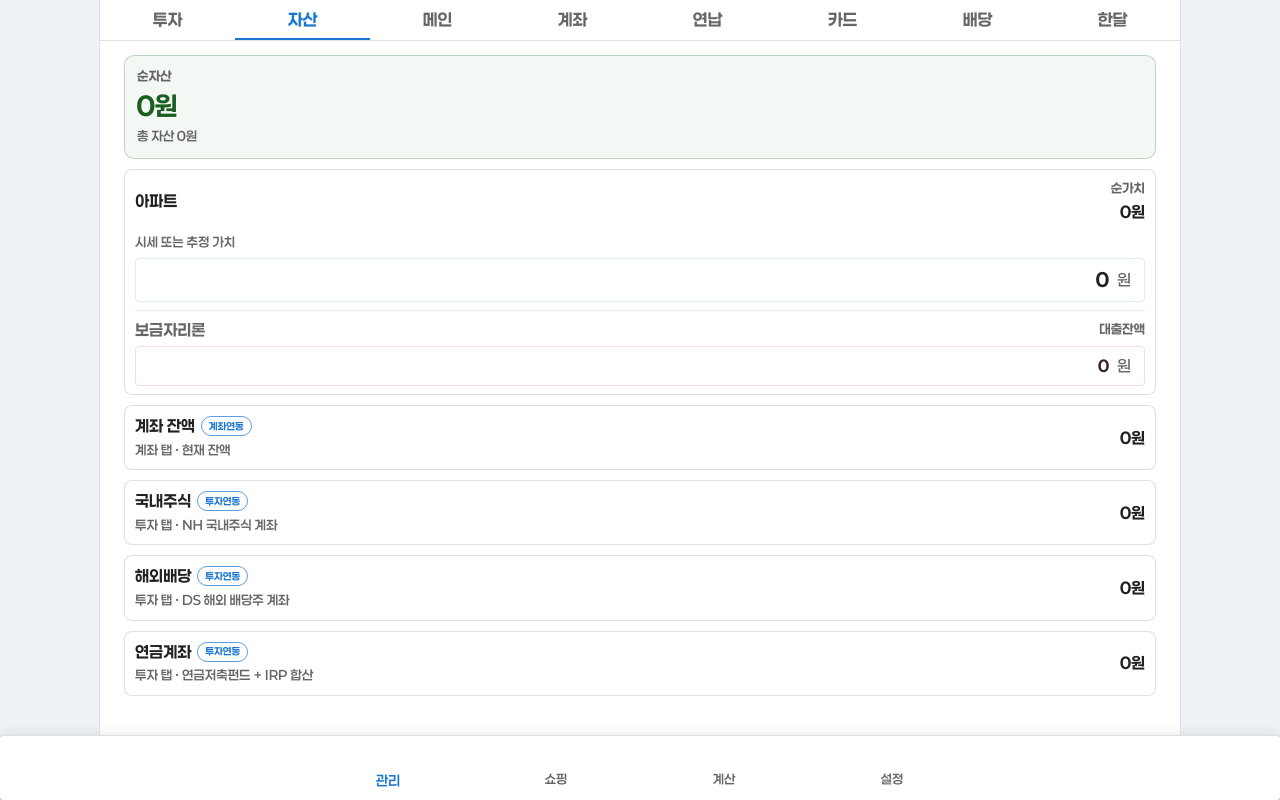
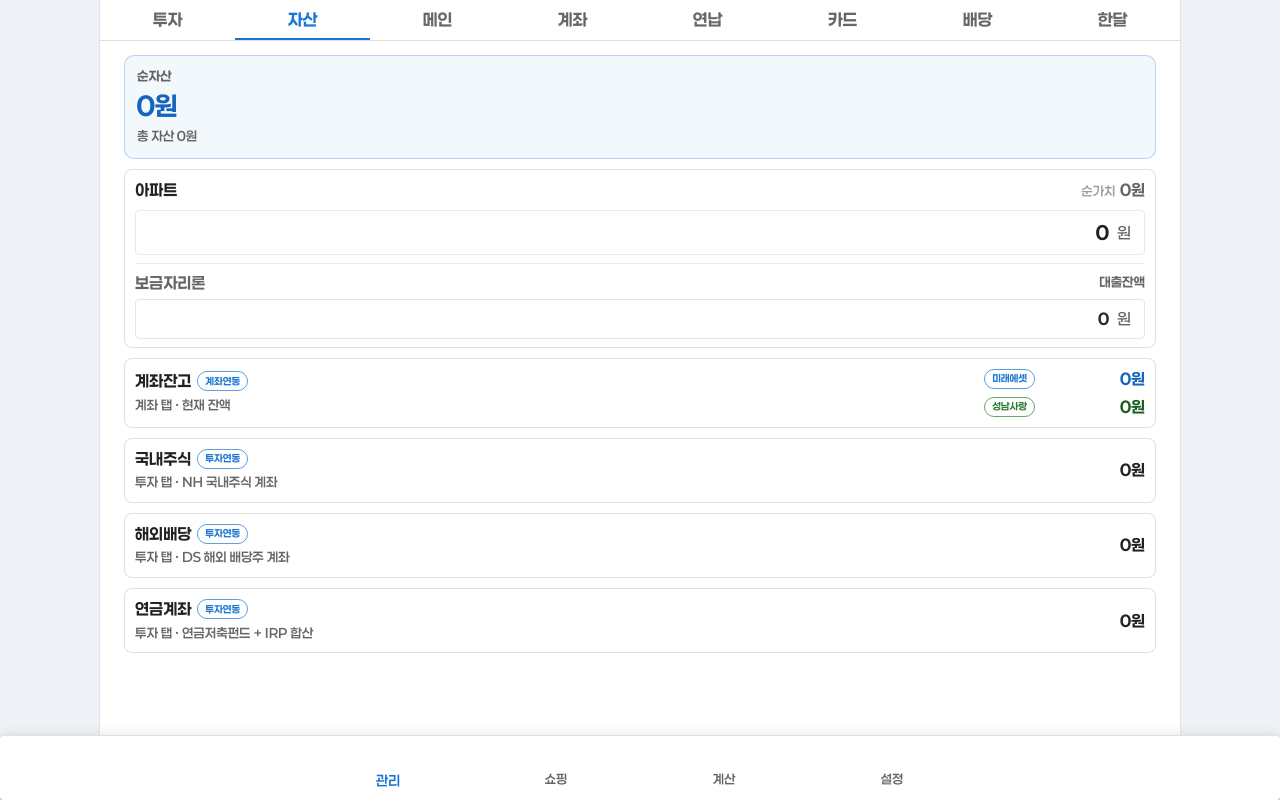
Before and after one commit to mmair-kang/mmBoard, a Next.js app: page / in a window 1280 px wide. Both pictures are taken after a click on the tab "자산". Built offline with nearby package versions, Linux system fonts and the light colour scheme; no server answers; some icons are missing; what @mui/material-nextjs would draw is missing.

Commit message:
no message

```diff
--- a/app/api/account/route.ts
+++ b/app/api/account/route.ts
@@ -1,8 +1,12 @@
-// 수정: Auto — 2026-06-15
+// 수정: Auto — 2026-07-18 01:35 (성남사랑 잔액)
 import { eq } from 'drizzle-orm'
 import { NextResponse } from 'next/server'
 
-import { parseAccountBalancePayload, parseOutflowsPayload } from '@/lib/accountPayload'
+import {
+  parseAccountBalancePayload,
+  parseOutflowsPayload,
+  parseSeongnamLoveBalancePayload,
+} from '@/lib/accountPayload'
 import { getAccountWithOutflows, syncOutflows } from '@/lib/accountQuery'
 import { db } from '@/lib/db'
 import { mainAccounts } from '@/lib/schema'
@@ -21,8 +25,10 @@ export async function PATCH(request: Request) {
     const updates: {
       name?: string
       balance?: number
+      seongnamLoveBalance?: number
       updatedAt?: string
       balanceUpdatedAt?: string
+      seongnamLoveBalanceUpdatedAt?: string
     } = {}
 
     if (typeof body.name === 'string' && body.name.trim()) {
@@ -37,7 +43,19 @@ export async function PATCH(request: Request) {
       updates.balance = balance
       updates.balanceUpdatedAt = now
       updates.updatedAt = now
-    } else if (updates.name !== undefined) {
+    }
+
+    if ('seongnamLoveBalance' in body) {
+      const seongnamLoveBalance = parseSeongnamLoveBalancePayload(body)
+      if (seongnamLoveBalance === null) {
+        return NextResponse.json({ message: 'invalid request' }, { status: 400 })
+      }
+      updates.seongnamLoveBalance = seongnamLoveBalance
+      updates.seongnamLoveBalanceUpdatedAt = now
+      updates.updatedAt = now
+    }
+
+    if (updates.name !== undefined && updates.updatedAt === undefined) {
       updates.updatedAt = now
     }
 
@@ -50,19 +68,34 @@ export async function PATCH(request: Request) {
       }
     }
 
-    if (updates.name === undefined && updates.balance === undefined && !hasOutflows) {
+    if (
+      updates.name === undefined &&
+      updates.balance === undefined &&
+      updates.seongnamLoveBalance === undefined &&
+      !hasOutflows
+    ) {
       return NextResponse.json({ message: 'invalid request' }, { status: 400 })
     }
 
-    if (updates.name !== undefined || updates.balance !== undefined) {
+    if (
+      updates.name !== undefined ||
+      updates.balance !== undefined ||
+      updates.seongnamLoveBalance !== undefined
+    ) {
       await db
         .update(mainAccounts)
         .set({
           ...(updates.name !== undefined ? { name: updates.name } : {}),
           ...(updates.balance !== undefined ? { balance: updates.balance } : {}),
+          ...(updates.seongnamLoveBalance !== undefined
+            ? { seongnamLoveBalance: updates.seongnamLoveBalance }
+            : {}),
           ...(updates.updatedAt !== undefined ? { updatedAt: updates.updatedAt } : {}),
           ...(updates.balanceUpdatedAt !== undefined
             ? { balanceUpdatedAt: updates.balanceUpdatedAt }
+            : {}),
+          ...(updates.seongnamLoveBalanceUpdatedAt !== undefined
+            ? { seongnamLoveBalanceUpdatedAt: updates.seongnamLoveBalanceUpdatedAt }
             : {}),
         })
         .where(eq(mainAccounts.id, account.id))
--- a/components/home/AccountWidget.tsx
+++ b/components/home/AccountWidget.tsx
@@ -1,5 +1,6 @@
 'use client'
-// 수정: Auto — 2026-06-15 (계좌 파란 테마)
+// 수정: Auto — 2026-07-18 01:45 (미래에셋 헤더 높이)
+// 수정: Auto — 2026-07-18 01:35 (성남사랑 연두 잔액)
 
 import { FreshAmountField } from '@/components/common/FreshAmountField'
 import { AccountFormDialog } from '@/components/home/AccountFormDialog'
@@ -30,6 +31,13 @@ function accountBlueSurface(theme: Theme) {
   return {
     borderColor: alpha(theme.palette.primary.main, 0.22),
     bgcolor: alpha(theme.palette.primary.main, theme.palette.mode === 'dark' ? 0.09 : 0.04),
+  }
+}
+
+function seongnamLoveSurface(theme: Theme) {
+  return {
+    borderColor: alpha(theme.palette.success.main, 0.28),
+    bgcolor: alpha(theme.palette.success.main, theme.palette.mode === 'dark' ? 0.1 : 0.05),
   }
 }
 
@@ -120,6 +128,11 @@ export function AccountWidget() {
     return formatRelativeDayKo(account.balanceUpdatedAt ?? account.updatedAt)
   }, [account])
 
+  const seongnamLoveUpdatedLabel = useMemo(() => {
+    if (!account) return null
+    return formatRelativeDayKo(account.seongnamLoveBalanceUpdatedAt)
+  }, [account])
+
   const commitBalance = async (parsed: number) => {
     if (!account) return
     setSaving(true)
@@ -128,6 +141,23 @@ export function AccountWidget() {
         method: 'PATCH',
         headers: { 'Content-Type': 'application/json' },
         body: JSON.stringify({ balance: parsed }),
+      })
+      if (!res.ok) throw new Error(await readApiErrorMessage(res, '저장에 실패했습니다'))
+      const updated = (await res.json()) as MainAccount
+      await mutate(updated, { revalidate: false })
+    } finally {
+      setSaving(false)
+    }
+  }
+
+  const commitSeongnamLoveBalance = async (parsed: number) => {
+    if (!account) return
+    setSaving(true)
+    try {
+      const res = await fetch('/api/account', {
+        method: 'PATCH',
+        headers: { 'Content-Type': 'application/json' },
+        body: JSON.stringify({ seongnamLoveBalance: parsed }),
       })
       if (!res.ok) throw new Error(await readApiErrorMessage(res, '저장에 실패했습니다'))
       const updated = (await res.json()) as MainAccount
@@ -192,7 +222,7 @@ export function AccountWidget() {
   const projectedLow = projection.projectedBalance < 0
 
   return (
-    <>
+    <Stack spacing={1.25}>
       <Paper
         variant="outlined"
         sx={(theme) => ({
@@ -205,29 +235,40 @@ export function AccountWidget() {
         <Stack
           direction="row"
           alignItems="center"
-          spacing={0.75}
+          spacing={0.5}
           sx={(theme) => ({
             px: 1.25,
-            py: 1.1,
+            py: 0.65,
+            minHeight: 36,
             borderBottom: 1,
             borderColor: alpha(theme.palette.primary.main, 0.12),
             bgcolor: alpha(theme.palette.primary.main, theme.palette.mode === 'dark' ? 0.06 : 0.025),
           })}
         >
-          <Typography sx={{ fontWeight: 800, fontSize: '0.95rem', flex: 1, minWidth: 0 }} noWrap>
+          <Typography sx={{ fontWeight: 800, fontSize: '0.95rem', flex: 1, minWidth: 0, lineHeight: 1.2 }} noWrap>
             {account.name}
           </Typography>
-          <Typography variant="caption" color="text.secondary" sx={{ fontWeight: 700, flexShrink: 0 }}>
+          <Typography
+            variant="caption"
+            color="text.secondary"
+            sx={{ fontWeight: 700, flexShrink: 0, lineHeight: 1.2 }}
+          >
             {monthLabel}
           </Typography>
           <Tooltip title="출금 예정 추가">
-            <IconButton size="small" color="primary" onClick={() => setAddOpen(true)} aria-label="출금 예정 추가">
-              <AddRoundedIcon />
+            <IconButton
+              size="small"
+              color="primary"
+              onClick={() => setAddOpen(true)}
+              aria-label="출금 예정 추가"
+              sx={{ p: 0.35 }}
+            >
+              <AddRoundedIcon sx={{ fontSize: '1.15rem' }} />
             </IconButton>
           </Tooltip>
           <Tooltip title="계좌 설정">
-            <IconButton size="small" onClick={() => setSettingsOpen(true)} aria-label="계좌 설정">
-              <EditRoundedIcon fontSize="small" />
+            <IconButton size="small" onClick={() => setSettingsOpen(true)} aria-label="계좌 설정" sx={{ p: 0.35 }}>
+              <EditRoundedIcon sx={{ fontSize: '1.05rem' }} />
             </IconButton>
           </Tooltip>
         </Stack>
@@ -355,6 +396,80 @@ export function AccountWidget() {
         )}
       </Paper>
 
+      <Paper
+        variant="outlined"
+        sx={(theme) => ({
+          borderRadius: 2.5,
+          overflow: 'hidden',
+          borderColor: alpha(theme.palette.success.main, 0.28),
+          boxShadow: `0 1px 3px ${alpha(theme.palette.success.main, 0.06)}`,
+        })}
+      >
+        <Stack
+          direction="row"
+          alignItems="center"
+          spacing={0.75}
+          sx={(theme) => ({
+            px: 1.25,
+            py: 0.65,
+            minHeight: 36,
+            borderBottom: 1,
+            borderColor: alpha(theme.palette.success.main, 0.16),
+            bgcolor: alpha(theme.palette.success.main, theme.palette.mode === 'dark' ? 0.08 : 0.04),
+          })}
+        >
+          <Typography
+            sx={{ fontWeight: 800, fontSize: '0.95rem', flex: 1, minWidth: 0, color: 'success.dark', lineHeight: 1.2 }}
+            noWrap
+          >
+            성남사랑
+          </Typography>
+        </Stack>
+
+        <Box sx={{ px: 1.25, py: 1.1 }}>
+          <Box
+            sx={(theme) => ({
+              borderRadius: 2,
+              border: 1,
+              px: 1.1,
+              py: 1,
+              ...seongnamLoveSurface(theme),
+            })}
+          >
+            <Stack
+              direction="row"
+              alignItems="baseline"
+              justifyContent="space-between"
+              sx={{ mb: 0.65, gap: 1 }}
+            >
+              <Typography
+                variant="caption"
+                sx={{ fontWeight: 700, fontSize: '0.72rem', color: 'success.dark' }}
+              >
+                잔액
+              </Typography>
+              {seongnamLoveUpdatedLabel ? (
+                <Typography
+                  variant="caption"
+                  color="text.disabled"
+                  sx={{ fontWeight: 600, fontSize: '0.68rem', flexShrink: 0 }}
+                >
+                  {seongnamLoveUpdatedLabel}
+                </Typography>
+              ) : null}
+            </Stack>
+
+            <FreshAmountField
+              value={account.seongnamLoveBalance}
+              onCommit={commitSeongnamLoveBalance}
+              disabled={saving}
+              large
+              softInput="success"
+            />
+          </Box>
+        </Box>
+      </Paper>
+
       <AccountOutflowFormDialog open={addOpen} onClose={() => setAddOpen(false)} onSubmit={handleAddOutflow} />
 
       <AccountFormDialog
@@ -363,6 +478,6 @@ export function AccountWidget() {
         onClose={() => setSettingsOpen(false)}
         onSubmit={handleSettingsSave}
       />
-    </>
+    </Stack>
   )
 }
--- a/components/home/AssetWidget.tsx
+++ b/components/home/AssetWidget.tsx
@@ -1,4 +1,7 @@
 'use client'
+// 수정: Auto — 2026-07-18 01:42 (순자산 파랑·칩·순가치 톤)
+// 수정: Auto — 2026-07-18 01:40 (순가치·계좌잔고 UI)
+// 수정: Auto — 2026-07-18 01:35 (미래에셋·성남사랑 계좌연동)
 // 수정: Auto — 2026-07-14 01:29 (아파트·대출 통합·순서)
 // 수정: Auto — 2026-07-14 01:29 (연동 라벨)
 // 수정: Auto — 2026-07-14 01:27 (금리·납부일 모달 편집)
@@ -80,6 +83,91 @@ function AssetAutoRow({
   )
 }
 
+function AccountBalanceAutoRow({
+  miraeAssetBalanceKrw,
+  seongnamLoveBalanceKrw,
+}: {
+  miraeAssetBalanceKrw: number
+  seongnamLoveBalanceKrw: number
+}) {
+  return (
+    <Paper
+      variant="outlined"
+      sx={{
+        px: 1.25,
+        py: 1,
+        borderRadius: 2,
+        borderColor: 'divider',
+      }}
+    >
+      <Stack direction="row" alignItems="center" justifyContent="space-between" spacing={1.25}>
+        <Stack spacing={0.2} sx={{ minWidth: 0 }}>
+          <Stack direction="row" alignItems="center" spacing={0.75}>
+            <Typography sx={{ fontWeight: 800, fontSize: '0.88rem' }}>계좌잔고</Typography>
+            <Chip
+              size="small"
+              label="계좌연동"
+              sx={{ height: 20, fontSize: '0.62rem', fontWeight: 700 }}
+              color="primary"
+              variant="outlined"
+            />
+          </Stack>
+          <Typography variant="caption" color="text.secondary" sx={{ fontWeight: 600 }}>
+            계좌 탭 · 현재 잔액
+          </Typography>
+        </Stack>
+
+        <Stack spacing={0.5} sx={{ flexShrink: 0, minWidth: 0 }}>
+          <Stack direction="row" alignItems="center" justifyContent="flex-end" spacing={0.75}>
+            <Chip
+              size="small"
+              label="미래에셋"
+              color="primary"
+              variant="outlined"
+              sx={{ height: 20, fontSize: '0.62rem', fontWeight: 700 }}
+            />
+            <Typography
+              sx={{
+                fontWeight: 900,
+                fontSize: '0.88rem',
+                whiteSpace: 'nowrap',
+                fontVariantNumeric: 'tabular-nums',
+                minWidth: '6.5rem',
+                textAlign: 'right',
+                color: 'primary.dark',
+              }}
+            >
+              {formatWon(miraeAssetBalanceKrw)}
+            </Typography>
+          </Stack>
+          <Stack direction="row" alignItems="center" justifyContent="flex-end" spacing={0.75}>
+            <Chip
+              size="small"
+              label="성남사랑"
+              color="success"
+              variant="outlined"
+              sx={{ height: 20, fontSize: '0.62rem', fontWeight: 700 }}
+            />
+            <Typography
+              sx={{
+                fontWeight: 900,
+                fontSize: '0.88rem',
+                whiteSpace: 'nowrap',
+                fontVariantNumeric: 'tabular-nums',
+                minWidth: '6.5rem',
+                textAlign: 'right',
+                color: 'success.dark',
+              }}
+            >
+              {formatWon(seongnamLoveBalanceKrw)}
+            </Typography>
+          </Stack>
+        </Stack>
+      </Stack>
+    </Paper>
+  )
+}
+
 function ApartmentLoanCard({
   apartmentValue,
   bogeumjariLoan,
@@ -114,15 +202,18 @@ function ApartmentLoanCard({
       <Stack spacing={1}>
         <Stack direction="row" alignItems="center" justifyContent="space-between" spacing={1}>
           <Typography sx={{ fontWeight: 800, fontSize: '0.88rem' }}>아파트</Typography>
-          <Stack alignItems="flex-end" spacing={0.1}>
-            <Typography variant="caption" color="text.secondary" sx={{ fontWeight: 700, fontSize: '0.64rem' }}>
+          <Stack direction="row" alignItems="baseline" spacing={0.6}>
+            <Typography
+              variant="caption"
+              sx={{ fontWeight: 600, fontSize: '0.68rem', color: 'text.disabled' }}
+            >
               순가치
             </Typography>
             <Typography
               sx={{
-                fontWeight: 900,
+                fontWeight: 800,
                 fontSize: '0.88rem',
-                color: netPropertyKrw >= 0 ? 'text.primary' : 'error.main',
+                color: netPropertyKrw >= 0 ? 'text.secondary' : 'error.main',
                 whiteSpace: 'nowrap',
               }}
             >
@@ -131,10 +222,6 @@ function ApartmentLoanCard({
           </Stack>
         </Stack>
 
-        <Box>
-          <Typography variant="caption" color="text.secondary" sx={{ fontWeight: 600, display: 'block', mb: 0.5 }}>
-            시세 또는 추정 가치
-          </Typography>
         <FreshAmountField
           value={apartmentValue}
           onCommit={onApartmentCommit}
@@ -143,7 +230,6 @@ function ApartmentLoanCard({
           softInput="primary"
           leadingLabel={apartmentUpdatedLabel}
         />
-        </Box>
 
         <Box
           sx={(theme) => ({
@@ -202,7 +288,13 @@ export function AssetWidget() {
   const [loanDetailOpen, setLoanDetailOpen] = useState(false)
 
   const summary = useMemo(() => {
-    return calcAssetBreakdown(accounts, account?.balance ?? 0, {
+    return calcAssetBreakdown(
+      accounts,
+      {
+        miraeAssetBalanceKrw: account?.balance ?? 0,
+        seongnamLoveBalanceKrw: account?.seongnamLoveBalance ?? 0,
+      },
+      {
         apartmentValue,
         apartmentValueUpdatedAt,
         bogeumjariLoan,
@@ -210,10 +302,12 @@ export function AssetWidget() {
         bogeumjariLoanRate,
         bogeumjariMonthlyPayment,
         bogeumjariPaymentDay,
-    })
+      },
+    )
   }, [
     accounts,
     account?.balance,
+    account?.seongnamLoveBalance,
     apartmentValue,
     apartmentValueUpdatedAt,
     bogeumjariLoan,
@@ -266,8 +360,8 @@ export function AssetWidget() {
           px: 1.5,
           py: 1.25,
           borderRadius: 2.5,
-          bgcolor: (theme) => alpha(theme.palette.success.main, theme.palette.mode === 'dark' ? 0.1 : 0.05),
-          borderColor: (theme) => alpha(theme.palette.success.main, 0.28),
+          bgcolor: (theme) => alpha(theme.palette.primary.main, theme.palette.mode === 'dark' ? 0.1 : 0.05),
+          borderColor: (theme) => alpha(theme.palette.primary.main, 0.28),
         }}
       >
         <Typography variant="caption" color="text.secondary" sx={{ fontWeight: 700, display: 'block', mb: 0.35 }}>
@@ -277,7 +371,7 @@ export function AssetWidget() {
           sx={{
             fontWeight: 900,
             fontSize: { xs: '1.45rem', sm: '1.65rem' },
-            color: summary.netAssetsKrw >= 0 ? 'success.dark' : 'error.main',
+            color: summary.netAssetsKrw >= 0 ? 'primary.dark' : 'error.main',
             lineHeight: 1.2,
           }}
         >
@@ -300,11 +394,9 @@ export function AssetWidget() {
         onLoanInfoClick={() => setLoanDetailOpen(true)}
       />
 
-      <AssetAutoRow
-        label="계좌 잔액"
-        amount={summary.accountBalanceKrw}
-        hint="계좌 탭 · 현재 잔액"
-        syncLabel="계좌연동"
+      <AccountBalanceAutoRow
+        miraeAssetBalanceKrw={summary.miraeAssetBalanceKrw}
+        seongnamLoveBalanceKrw={summary.seongnamLoveBalanceKrw}
       />
 
       <AssetAutoRow
--- a/components/home/InvestmentAccountCard.tsx
+++ b/components/home/InvestmentAccountCard.tsx
@@ -1,4 +1,5 @@
 'use client'
+// 수정: Auto — 2026-07-18 01:48 (주 열 너비)
 // 수정: Auto — 2026-07-15 01:34 (연금 칩 제거)
 // 수정: Auto — 2026-07-15 01:29 (예수금 input 너비)
 // 수정: Auto — 2026-07-14 01:50 (요약 오른쪽 정렬)
@@ -213,11 +214,11 @@ export function InvestmentAccountCard({ account, cashSaving, onOpenEdit, onCashC
           >
             <TableHead>
               <TableRow sx={{ '& .MuiTableCell-root': headCellSx }}>
-                <TableCell sx={{ width: '20%' }}>종목</TableCell>
-                <TableCell align="right" sx={{ width: '9%' }}>
+                <TableCell sx={{ width: '19%' }}>종목</TableCell>
+                <TableCell align="right" sx={{ width: '11%' }}>
                   주
                 </TableCell>
-                <TableCell align="right" sx={{ width: '16%' }}>
+                <TableCell align="right" sx={{ width: '15%' }}>
                   매수가
                 </TableCell>
                 <TableCell align="right" sx={{ width: '18%' }}>
--- a/hooks/useAccount.ts
+++ b/hooks/useAccount.ts
@@ -1,5 +1,5 @@
 'use client'
-// 수정: Auto — 2026-06-15
+// 수정: Auto — 2026-07-18 01:35 (성남사랑 잔액)
 
 import { swrJsonFetch } from '@/lib/swrFetch'
 import useSWR from 'swr'
@@ -24,6 +24,8 @@ export interface MainAccount {
   balance: number
   updatedAt: string
   balanceUpdatedAt: string | null
+  seongnamLoveBalance: number
+  seongnamLoveBalanceUpdatedAt: string | null
   outflows: AccountOutflow[]
 }
 
--- a/lib/accountPayload.ts
+++ b/lib/accountPayload.ts
@@ -1,4 +1,4 @@
-// 수정: Auto — 2026-06-08
+// 수정: Auto — 2026-07-18 01:35 (성남사랑 잔액 파싱)
 
 import { isMonthlyAnytimeDay, monthlyDayToDb } from '@/lib/monthlyDayLabel'
 
@@ -91,6 +91,13 @@ export function parseAccountBalancePayload(body: Record<string, unknown>): numbe
   return balance
 }
 
+export function parseSeongnamLoveBalancePayload(body: Record<string, unknown>): number | null {
+  if (!('seongnamLoveBalance' in body)) return null
+  const balance = Math.round(Number(body.seongnamLoveBalance))
+  if (!Number.isFinite(balance)) return null
+  return balance
+}
+
 export function parseOutflowProgressPayload(body: Record<string, unknown>): OutflowProgressPayload | null {
   if (!('switchOn' in body)) return null
   return { switchOn: Boolean(body.switchOn) }
--- a/lib/accountSchema.ts
+++ b/lib/accountSchema.ts
@@ -1,4 +1,4 @@
-// 수정: Auto — 2026-06-15 (balance_updated_at 마이그레이션)
+// 수정: Auto — 2026-07-18 01:35 (성남사랑 잔액 컬럼)
 import { sql } from 'drizzle-orm'
 
 import { db } from '@/lib/db'
@@ -33,6 +33,18 @@ export async function ensureAccountSchema() {
       await db.run(
         sql`UPDATE main_accounts SET balance_updated_at = updated_at WHERE balance_updated_at IS NULL`,
       )
+      try {
+        await db.run(
+          sql`ALTER TABLE main_accounts ADD COLUMN seongnam_love_balance INTEGER NOT NULL DEFAULT 0`,
+        )
+      } catch {
+        /* column already exists */
+      }
+      try {
+        await db.run(sql`ALTER TABLE main_accounts ADD COLUMN seongnam_love_balance_updated_at TEXT`)
+      } catch {
+        /* column already exists */
+      }
     })().catch((e) => {
       schemaReady = null
       throw e
--- a/lib/assetCalc.ts
+++ b/lib/assetCalc.ts
@@ -1,4 +1,4 @@
-// 수정: Auto — 2026-07-13 23:56
+// 수정: Auto — 2026-07-18 01:35 (성남사랑 순자산 포함)
 
 import type { InvestmentAccountView } from '@/lib/investmentQuery'
 
@@ -16,10 +16,17 @@ export type AssetManualSettings = {
   bogeumjariPaymentDay: number
 }
 
+export type AccountBalancesInput = {
+  miraeAssetBalanceKrw: number
+  seongnamLoveBalanceKrw: number
+}
+
 export type AssetBreakdown = AssetManualSettings & {
   domesticStocksKrw: number
   overseasDividendKrw: number
   pensionKrw: number
+  miraeAssetBalanceKrw: number
+  seongnamLoveBalanceKrw: number
   accountBalanceKrw: number
 }
 
@@ -34,12 +41,15 @@ function accountTotalKrw(accounts: InvestmentAccountView[], id: string): number
 
 export function calcAssetBreakdown(
   accounts: InvestmentAccountView[],
-  accountBalanceKrw: number,
+  accountBalances: AccountBalancesInput,
   manual: AssetManualSettings,
 ): AssetSummary {
   const domesticStocksKrw = accountTotalKrw(accounts, 'nh')
   const overseasDividendKrw = accountTotalKrw(accounts, 'ds')
   const pensionKrw = accountTotalKrw(accounts, 'psf') + accountTotalKrw(accounts, 'irp')
+  const miraeAssetBalanceKrw = accountBalances.miraeAssetBalanceKrw
+  const seongnamLoveBalanceKrw = accountBalances.seongnamLoveBalanceKrw
+  const accountBalanceKrw = miraeAssetBalanceKrw + seongnamLoveBalanceKrw
 
   const grossAssetsKrw =
     manual.apartmentValue +
@@ -61,6 +71,8 @@ export function calcAssetBreakdown(
     domesticStocksKrw,
     overseasDividendKrw,
     pensionKrw,
+    miraeAssetBalanceKrw,
+    seongnamLoveBalanceKrw,
     accountBalanceKrw,
     grossAssetsKrw,
     netAssetsKrw,
--- a/lib/schema.ts
+++ b/lib/schema.ts
@@ -96,6 +96,8 @@ export const mainAccounts = sqliteTable('main_accounts', {
   balance: integer('balance').notNull().default(0),
   updatedAt: text('updated_at').notNull(),
   balanceUpdatedAt: text('balance_updated_at'),
+  seongnamLoveBalance: integer('seongnam_love_balance').notNull().default(0),
+  seongnamLoveBalanceUpdatedAt: text('seongnam_love_balance_updated_at'),
 })
 
 export const accountOutflows = sqliteTable('account_outflows', {
```
Also changed, not shown: lib/accountQuery.ts (+18 -3 lines), 1 other file (tests, documents, lock files or other folders). Lines whose indentation alone changed are shown as unchanged.
